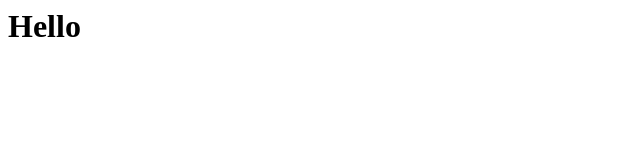
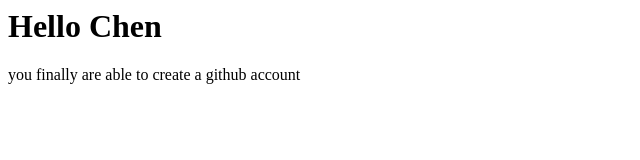
Before and after one commit to chen-zeng/helloLab, a plain HTML site: page index.html in a window 1280 px wide. Shown: the whole page, without its empty margins (0-640 px from the left). Drawn offline with Linux system fonts and the light colour scheme.

Commit message:
I've added a paragraph

```diff
--- a/index.html
+++ b/index.html
@@ -1,5 +1,8 @@
 <html>
 <body>
-<h1>Hello</h1>
+<h1>Hello Chen</h1>
+  <p>
+    you finally are able to create a github account
+  </p>
 </body>
 </html>
```
